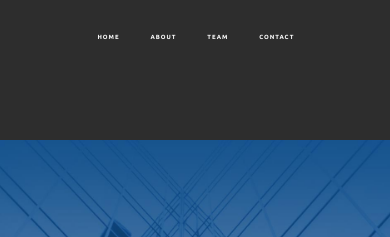
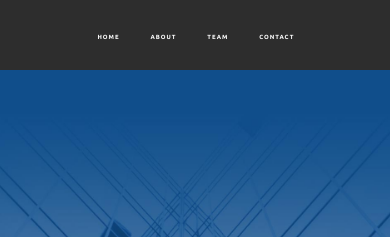
Before and after one commit to a5capitalgithub/a5capitalgithub.github.io, a plain HTML site: page index.html in a window 390 px wide. Shown: the top 237 px of the page. Drawn offline with nearby package versions, Linux system fonts and the light colour scheme; a web font is replaced by a local one.

Commit message:
Fix header on mobile

```diff
--- a/css/component.css
+++ b/css/component.css
@@ -315,6 +315,6 @@
 	}
 
 	#ha-header {
-		height:200px;
+		height:200px !important;
 	}
 }
```
